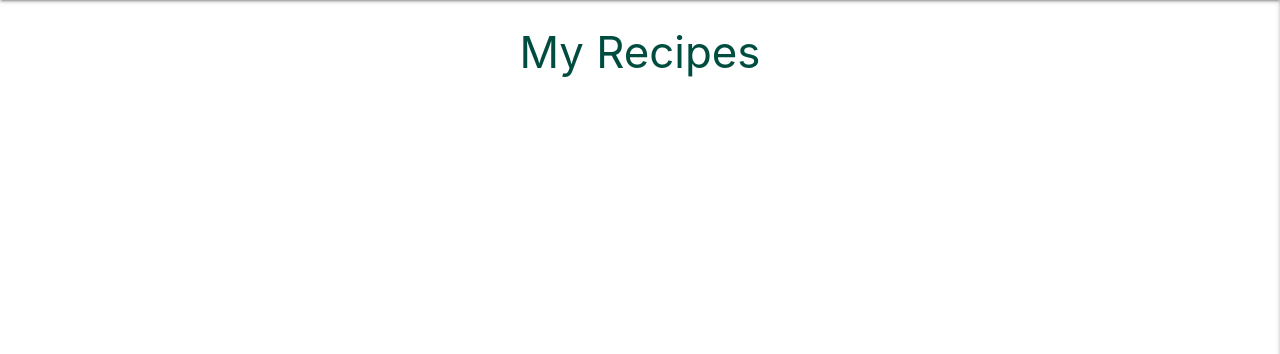
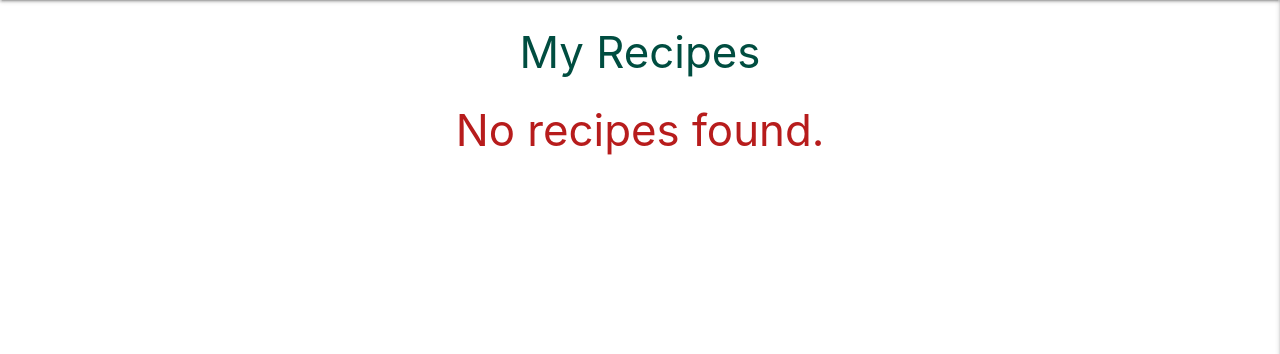
Before and after one commit to AHendley84/Pizza-Stop-MIlestone-Project-3, a Flask app: page /my_recipes in a window 1280 px wide. Shown: the part 104-458 px from the top of the page. Run offline with Flask 3, Linux system fonts and the light colour scheme; a database or web service that is not in the repository returns one stand-in record (values such as "Sample title"); some libraries are stand-ins or nearby versions.

Commit message:
Add user submitted recipe count to my recipes template

```diff
--- a/static/css/style.css
+++ b/static/css/style.css
@@ -20,13 +20,13 @@ body {
 
 .logo-container {
     position: relative;
-    /* Add any other styles you want for the container */
+    padding: 20px;
 }
 
 .logo-container img.home-logo {
     width: 100%;
     height: 100%;
-    object-fit: contain; /* Maintains aspect ratio */
+    object-fit: contain;
 }
 
 .brand-logo {
@@ -86,10 +86,6 @@ li {
     object-position: 0 0;
 }
 
-.logo-container {
-    padding: 0;
-}
-
 .btn-radius {
     border-radius: 15px;
 }
--- a/templates/my_recipes.html
+++ b/templates/my_recipes.html
@@ -6,11 +6,14 @@
         <h3 class="center-align teal-text text-darken-4">
             My Recipes
         </h3>
+    </div>
 
         <!-- Code to display each of the user in session generated recipes -->
         <div class="row">
+            {% set user_recipes = [] %}
             {% for recipe in recipes|reverse %}
                 {% if session.user|lower == recipe.recipe_submitted_by|lower %}
+                    {% set _ = user_recipes.append(recipe) %}
                         <div class="col">
                             <div class="card hoverable card-radius">
                                 <div class="card-image">
@@ -36,7 +39,12 @@
                         </div>
                 {%  endif %}
             {% endfor %}
+            {% if user_recipes|length == 0 %}
+            <div class="center-align red-text text-darken-4">
+                <h3>No recipes found.</h3>
             </div>
+        {% endif %}
     </div>
 
+
 {% endblock %}
```
Lines whose indentation alone changed are shown as unchanged.
